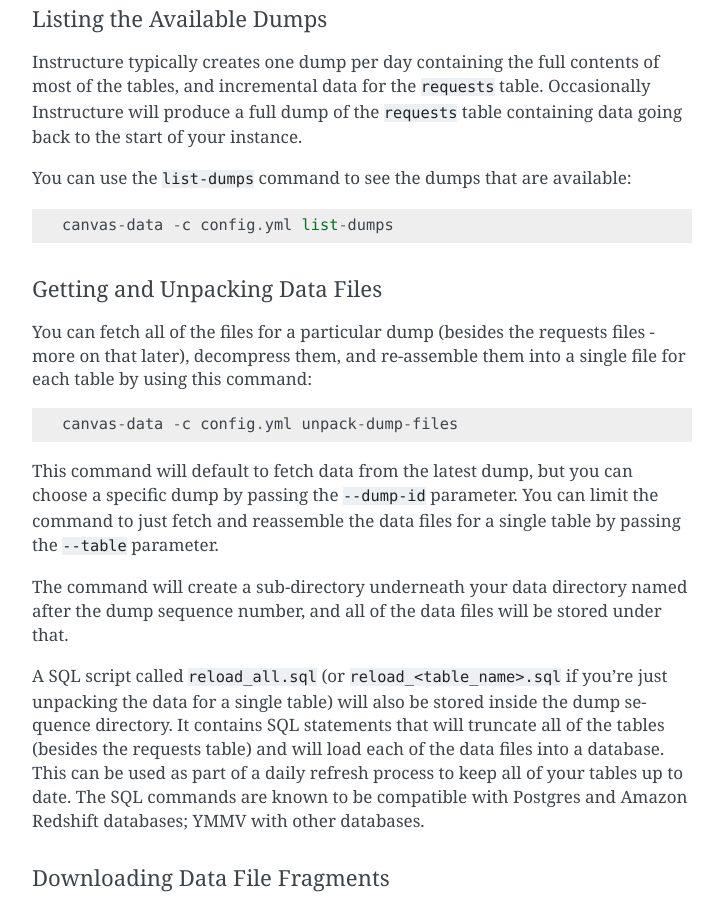
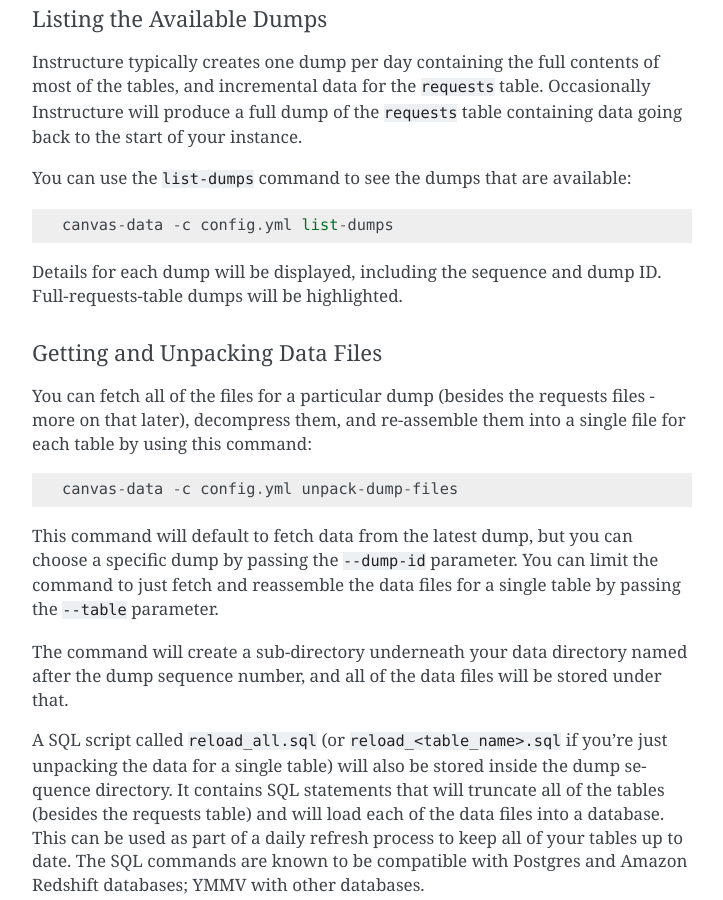
Before and after one commit to Harvard-University-iCommons/canvas-data-sdk, a Sphinx documentation site: the page built from docs/intro.rst, in a window 1280 px wide and 900 px high, scrolled down 1761 px. Shown: the whole window, without its empty margins (388-1111 px from the left). Built offline with Sphinx 7.4.7, drawn with Linux system fonts in a browser that asks for light colours.

Commit message:
doc update

```diff
--- a/docs/intro.rst
+++ b/docs/intro.rst
@@ -86,6 +86,8 @@
 
   canvas-data -c config.yml list-dumps
 
+Details for each dump will be displayed, including the sequence and dump ID. Full-requests-table dumps will
+be highlighted.
 
 Getting and Unpacking Data Files
 ^^^^^^^^^^^^^^^^^^^^^^^^^^^^^^^^
```
